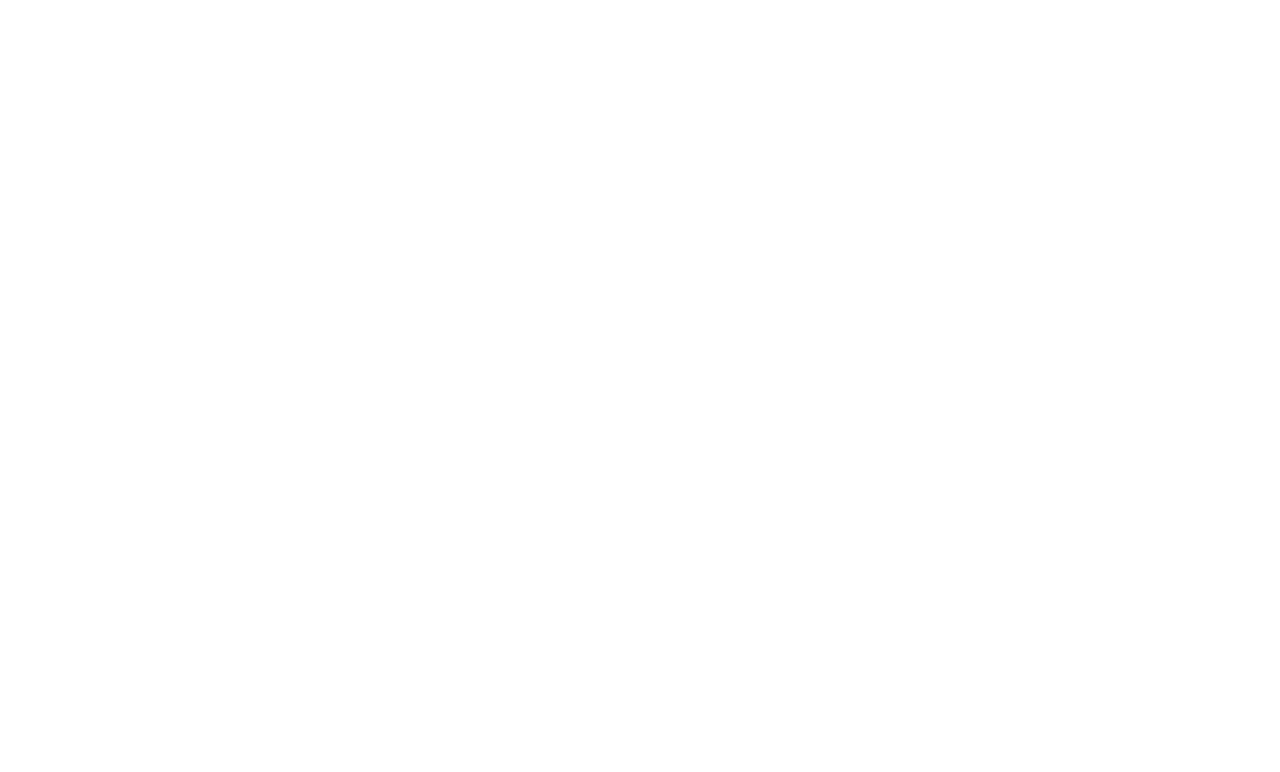
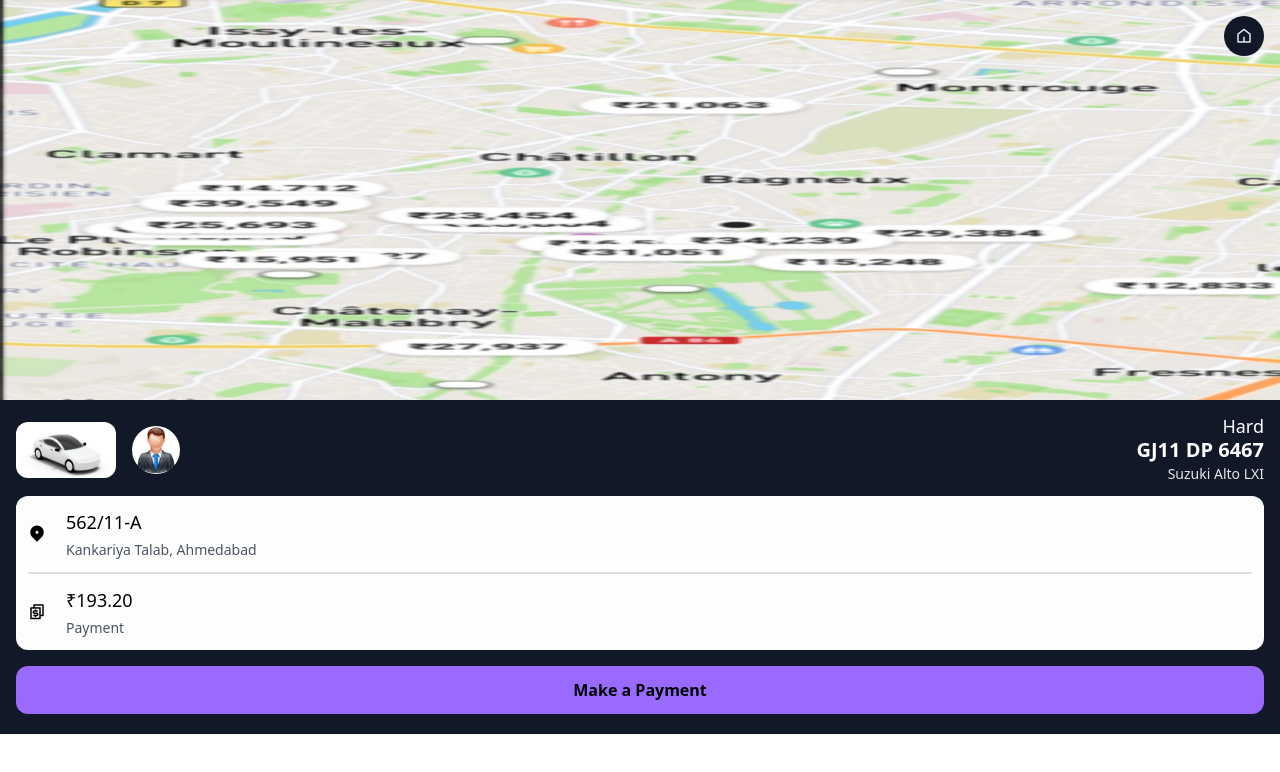
Before and after one commit to HardDharodiya/Caber, a React (Vite) app in the folder frontend/: page /riding in a window 1280 px wide. Before the commit this address had no page. Shown: the top 772 px of the page. Built offline with nearby package versions, Linux system fonts and the light colour scheme.

Commit message:
ui for user is completed

```diff
--- a/frontend/src/App.jsx
+++ b/frontend/src/App.jsx
@@ -6,6 +6,7 @@
 import CaptainLogin from './pages/CaptainLogin';
 import CaptainSignup from './pages/CaptainSignup';
 import Start from './pages/Start';
+import Riding from './pages/Riding';
 
 
 const app = () => {
@@ -13,6 +14,7 @@
     <Routes>
       <Route path='/' element={<Start />} />
       <Route path='/login' element={<UserLogin />} />
+      <Route path='/riding' element={<Riding />}/>
       <Route path='/signup' element={<UserSignup />} />
       <Route path='/captain-login' element={<CaptainLogin />} />
       <Route path='/captain-signup' element={<CaptainSignup />} />
--- a/frontend/src/components/WaitingForDriver.jsx
+++ b/frontend/src/components/WaitingForDriver.jsx
@@ -1,9 +1,96 @@
 import React from "react";
+import car from "../assets/Car.webp"
+// for temporary use {dummy-user picture imported}
+import User from "../assets/dummy-user.jpg"
 
 
-const WaitingForDriver=()=>{
-    return(
-        <div>WaitForDriver</div>
+const WaitingForDriver = (props) => {
+    return (
+        <div className="max-h-[50%]">
+            <div
+                className="opacity-1 "
+                onClick={() => {
+                    props.setWaitingForDriver(false);
+                }}
+            >
+                <div className="absolute top-0 w-full h-1 bg-slate-200 rounded-bl-full rounded-br-full left-0"></div>
+
+                <div className="w-24 rounded-bl-full rounded-br-full bg-slate-200 h-6 absolute top-0 left-36 px-10">
+                    <i className="ri-arrow-down-wide-line"></i>
+                </div>
+            </div>
+
+            {/* Driver and Car detail*/}
+            <div className="flex items-center justify-between">
+                <div className="flex items-center gap-4">
+                    <img src={car} alt="" className="h-14 bg-white rounded-xl" />
+                    <img src={User} alt="" className="h-12 rounded-full" />
+                </div>
+                <div className="text-white text-right">
+                    <h2 className="text-lg font-medium -mt-1 -mb-1">Hard</h2>
+                    <h4 className="text-xl font-semibold">GJ11 DP 6467</h4>
+                    <p className="text-sm text-gray-200">Suzuki Alto LXI</p>
+                </div>
+            </div>
+
+            <div className="bg-gray-300 w-[60%] flex p-3 rounded-xl justify-between items-center my-3">
+                <input type="text" placeholder="Send a message..." className="w-[85%] bg-gray-300 placeholder:text-gray-800"/>
+                <button><i className="ri-send-plane-2-fill"></i></button>
+            </div>
+
+            <div className="text-white flex justify-between items-center p-4 my-1 mx-1">
+
+                <div className="flex flex-col justify-center items-center">
+                    <i className="ri-shield-user-line text-2xl font-thin bg-gray-200 text-gray-900 p-1 w-10 text-center rounded-full mb-2"></i>
+                    <p>Safety</p>
+                </div>
+
+                <div className="flex flex-col justify-center items-center">
+                    <i className="ri-map-pin-range-line text-2xl font-thin bg-gray-200 text-gray-900 p-1 w-10 text-center rounded-full mb-2"></i>
+                    <p>Share my trip</p>
+                </div>
+
+                <div className="flex flex-col justify-center items-center">
+                    <i className="ri-phone-fill text-2xl font-thin bg-gray-200 text-gray-900 p-1 w-10 text-center rounded-full mb-2"></i>
+                    <p>Call driver</p>
+                </div>
+            </div>
+
+            {/* location and fair */}
+            <div className="flex gap-3 justify-between flex-col items-center">
+
+                <div className="w-full bg-[#fdfdfd] p-3 rounded-xl gap-3 my-2">
+                    <div className=" flex items-center gap-5">
+                        <i className="ri-map-pin-user-fill text-lg"></i>
+                        <div>
+                            <h3 className="text-lg font-medium">562/11-A</h3>
+                            <p className="text-sm mt-1 text-gray-600">Kankariya Talab, Ahmedabad</p>
+                        </div>
+                    </div>
+
+                    <div className='border border-[#3d404f2c] w-full my-3'></div>
+
+                    <div className="flex items-center gap-5">
+                        <i className="ri-map-pin-2-fill text-lg"></i>
+                        <div>
+                            <h3 className="text-lg font-medium">562/11-A</h3>
+                            <p className="text-sm mt-1 text-gray-600">Kankariya Talab, Ahmedabad</p>
+                        </div>
+                    </div>
+
+                    <div className='border border-[#3d404f2c] w-full my-3'></div>
+
+                    <div className="flex items-center gap-5">
+                        <i className="ri-currency-line text-lg"></i>
+                        <div>
+                            <h3 className="text-lg font-medium">₹193.20</h3>
+                            <p className="text-sm mt-1 text-gray-600">Payment</p>
+                        </div>
+                    </div>
+                </div>
+            </div>
+
+        </div>
     )
 }
 
--- a/frontend/src/pages/Home.jsx
+++ b/frontend/src/pages/Home.jsx
@@ -8,6 +8,7 @@
 import VehiclePanel from "../components/VehiclePanel";
 import ConfirmRide from "../components/ConfirmRide";
 import LookingForDriver from "../components/LookingForDriver";
+import WaitingForDriver from "../components/WaitingForDriver";
 
 const Home = () => {
   const [pickup, setPickup] = useState("");
@@ -16,12 +17,14 @@
   const [vehiclePanel, setVehiclePanel] = useState(false);
   const [confirmRidePanel, setConfirmRidePanel] = useState(false);
   const [vehicleFound, setVehicleFound] = useState(false);
+  const [waitingForDriver, setWaitingForDriver] = useState(false)
 
   const panelRef = useRef(null);
   const panelCloseRef = useRef(null);
   const vehiclePanelRef = useRef(null);
   const confirmRidePanelRef = useRef(null);
   const vehicleFoundRef = useRef(null);
+  const waitingForDriverRef = useRef(null)
 
   const submitHandler = () => {
     e.preventDefault();
@@ -97,6 +100,22 @@
       }
     },
     [vehicleFound]
+  );
+
+  //waiting for deiver
+  useGSAP(
+    function () {
+      if (waitingForDriver) {
+        gsap.to(waitingForDriverRef.current, {
+          transform: "translatey(0)",
+        });
+      } else {
+        gsap.to(waitingForDriverRef.current, {
+          transform: "translatey(100%)",
+        })
+      }
+    },
+    [waitingForDriver]
   );
 
   return (
@@ -203,9 +222,20 @@
         className="fixed z-10 bottom-0 w-full px-3 py-8 translate-y-full bg-gray-900"
       >
         <LookingForDriver
-        setVehicleFound={setVehicleFound}
+          setVehicleFound={setVehicleFound}
+
         />
       </div>
+
+      {/*Waition for driver*/}
+      <div
+        ref={waitingForDriverRef}
+        className="fixed max-h-[50%] z-10 bottom-0 w-full px-3 py-8  bg-gray-900 overflow-auto scrollbar-hide [-ms-overflow-style:none] [scrollbar-width:none]"
+      >
+        <WaitingForDriver setWaitingForDriver={setWaitingForDriver}/>
+      </div>
+
+
     </div>
   );
 };
--- /dev/null
+++ b/frontend/src/pages/Riding.jsx
@@ -0,0 +1,74 @@
+// this page opens when user is Rinig
+import React from "react";
+import map from "../assets/map.png";
+import car from "../assets/Car.webp"
+import User from "../assets/dummy-user.jpg"
+import { Link } from "react-router-dom";
+
+
+
+
+const Riding = () => {
+    return (
+        <div className="h-screen relative">
+            <Link to='/home' className="fixed  h-10 w-10 bg-gray-900 flex items-center justify-center rounded-full right-4 top-4">
+                <i className="ri-home-5-line text-gray-200 text-lg font-medium"></i>
+            </Link>
+
+
+            {/* map */}
+            <div className="h-screen w-screen">
+                {/*map img for temporary use*/}
+                <img src={map} alt="" className="h-[50%] w-full" />
+
+                <div className="bg-gray-900 p-4">
+                    <div className="flex items-center justify-between">
+                        <div className="flex items-center gap-4">
+                            <img src={car} alt="" className="h-14 bg-white rounded-xl" />
+                            <img src={User} alt="" className="h-12 rounded-full" />
+                        </div>
+                        <div className="text-white text-right">
+                            <h2 className="text-lg font-medium -mt-1 -mb-1">Hard</h2>
+                            <h4 className="text-xl font-semibold">GJ11 DP 6467</h4>
+                            <p className="text-sm text-gray-200">Suzuki Alto LXI</p>
+                        </div>
+                    </div>
+
+                    <div className="flex gap-3 justify-between flex-col items-center my-1">
+
+                        <div className="w-full bg-[#fdfdfd] p-3 rounded-xl gap-3 my-2">
+
+                            <div className="flex items-center gap-5">
+                                <i className="ri-map-pin-2-fill text-lg"></i>
+                                <div>
+                                    <h3 className="text-lg font-medium">562/11-A</h3>
+                                    <p className="text-sm mt-1 text-gray-600">Kankariya Talab, Ahmedabad</p>
+                                </div>
+                            </div>
+
+                            <div className='border border-[#3d404f2c] w-full my-3'></div>
+
+                            <div className="flex items-center gap-5">
+                                <i className="ri-currency-line text-lg"></i>
+                                <div>
+                                    <h3 className="text-lg font-medium">₹193.20</h3>
+                                    <p className="text-sm mt-1 text-gray-600">Payment</p>
+                                </div>
+                            </div>
+
+                        </div>
+                    </div>
+
+                    <button className="w-full bg-[#9A6AFF] font-semibold p-3 rounded-xl my-1">Make a Payment</button>
+                </div>
+
+            </div>
+
+
+        </div>
+    )
+}
+
+
+
+export default Riding
```
Also changed, not shown: frontend/src/assets/dummy-user.jpg (added).
